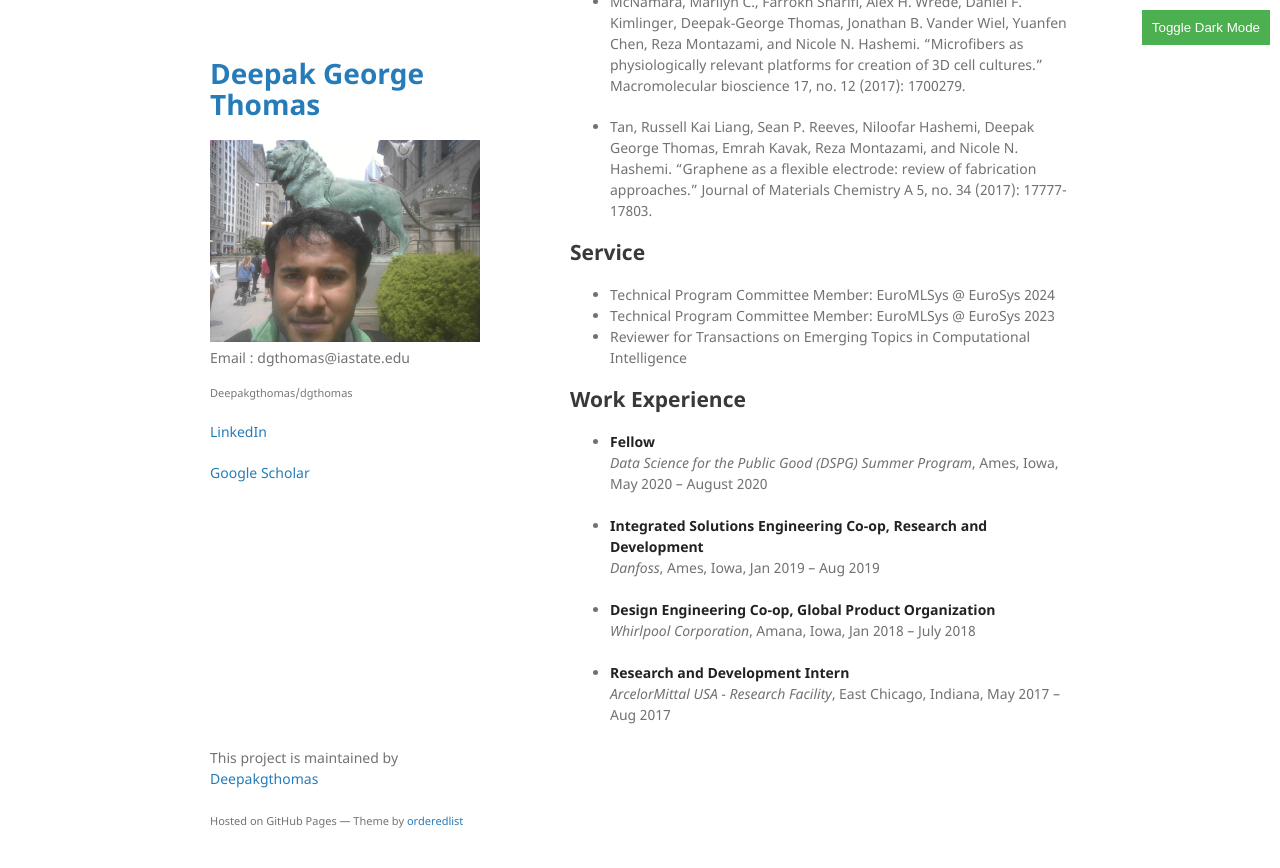
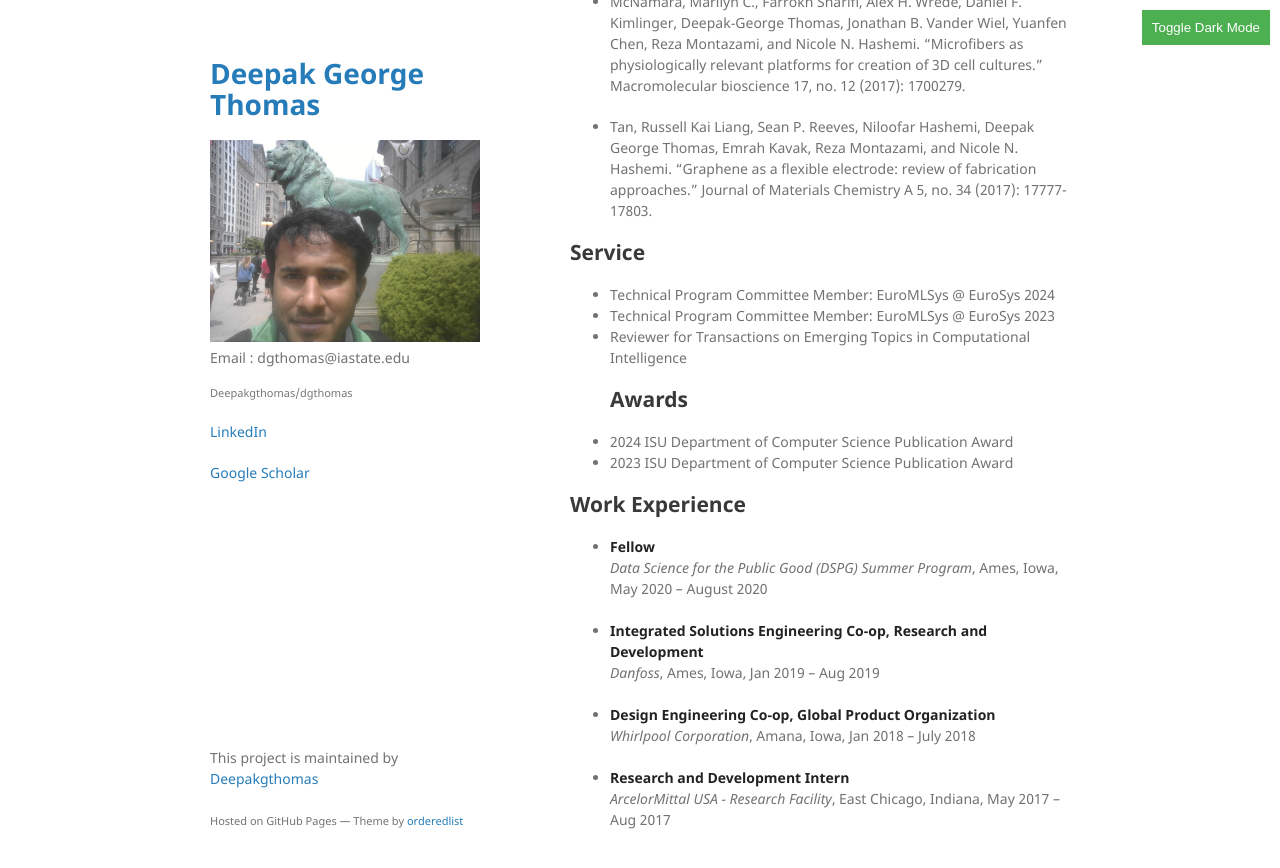
Before and after one commit to Deepakgthomas/dgthomas, a Jekyll site: the page built from index.md, in a window 1280 px wide and 900 px high, scrolled down 1026 px. Shown: the top 868 px of the window. Built offline with Jekyll 4.4.1, drawn with Linux system fonts in a browser that asks for light colours; our own code applies the rules of GitHub Pages for plain Markdown files.

Commit message:
Update index.md

```diff
--- a/index.md
+++ b/index.md
@@ -29,6 +29,11 @@ I am a Ph.D. student in the Department of Computer Science at Tulane University.
 - Technical Program Committee Member: EuroMLSys @ EuroSys 2024
 - Technical Program Committee Member: EuroMLSys @ EuroSys 2023
 - Reviewer for Transactions on Emerging Topics in Computational Intelligence
+
+  ## Awards
+
+- 2024 ISU Department of Computer Science Publication Award
+- 2023 ISU Department of Computer Science Publication Award
 
 ## Work Experience
 
```
